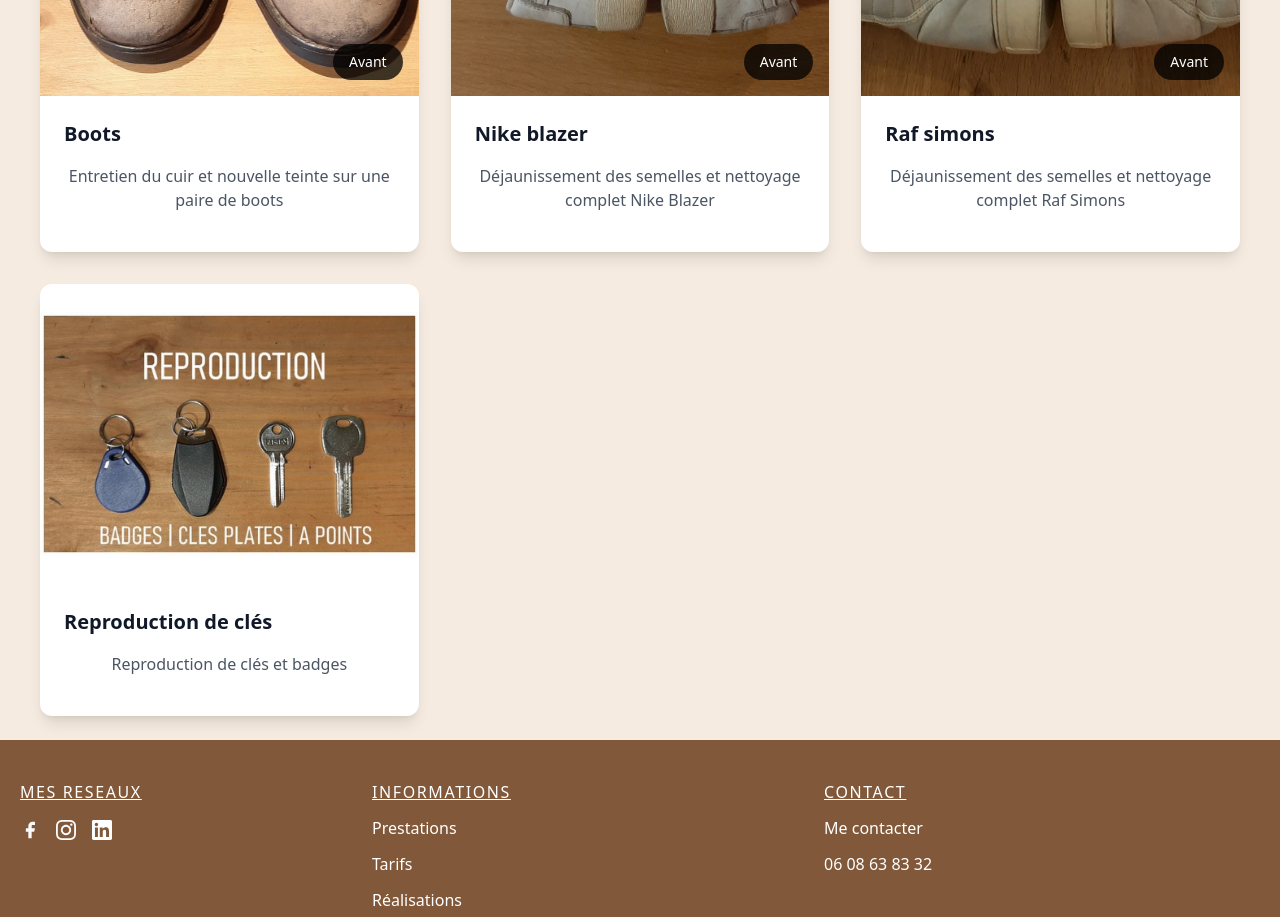
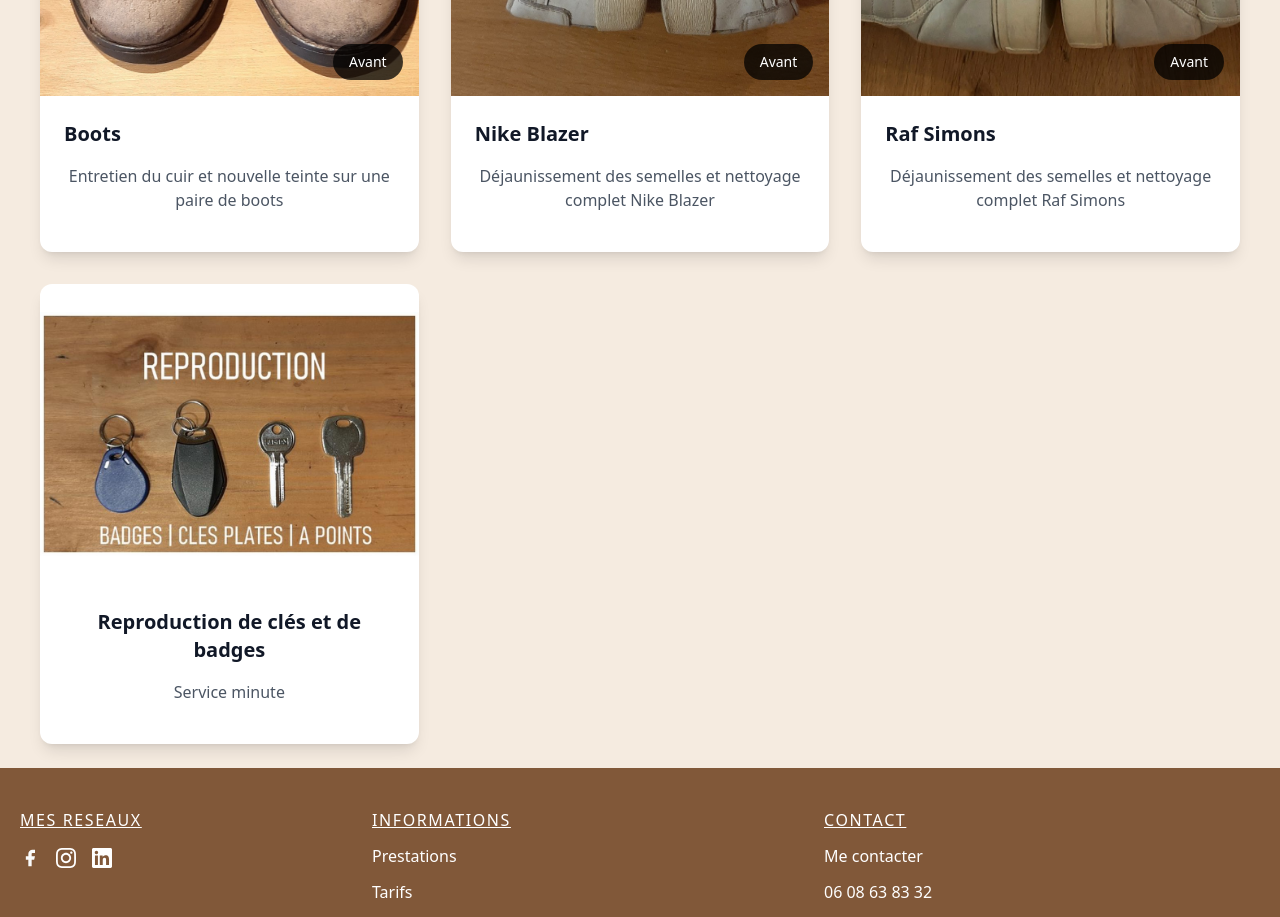
Before and after one commit to Nasquyk/CordonnerieBollee, a Nuxt app: page /realisation in a window 1280 px wide. Shown: the part 940-1857 px from the top of the page. Built offline with nearby package versions, Linux system fonts and the light colour scheme.

Commit message:
mise a jour

```diff
--- a/pages/index.vue
+++ b/pages/index.vue
@@ -118,7 +118,7 @@
               </p>
               <p>
                 <strong>Adresse :</strong><br />
-                59 bis avenue Bollée, 72 000 Le Mans
+                59 Bis Avenue Bollée, 72 000 Le Mans
               </p>
             </div>
           </div>
--- a/pages/mentionlegale.vue
+++ b/pages/mentionlegale.vue
@@ -63,7 +63,7 @@ export default {
             <div class="space-y-4">
               <p>Tous les contenus (textes, images, logos, etc.) présents sur ce site sont la propriété exclusive de <strong>Le Cordonnier Moderne</strong>, sauf mention contraire. Toute reproduction ou utilisation sans autorisation est interdite.</p>
               <p>Le site a été construit en utilisant les technologies suivantes : NuxtJS et TailwindCSS.</p>
-              <p >Le site a été réalisé par <a href="https://portfolio-nuxt-js.vercel.app/" class="text-blue-600 hover:text-blue-800" target="_blank"> Victorien Corbel </a>.</p>
+              <p >Le site a été réalisé par <a href="https://portfolio-nuxt-js.vercel.app/" class="text-blue-600 hover:text-blue-800" target="_blank"> Victorien Corbel</a>.</p>
             </div>
           `
         },
--- a/pages/prestation.vue
+++ b/pages/prestation.vue
@@ -1,5 +1,5 @@
 <template>
-  <div class="bg-cream-50 py-20">
+  <div class=" py-20">
     <div class="max-w-3xl mx-auto">
       <h2
         ref="titleRef"
--- a/pages/realisation.vue
+++ b/pages/realisation.vue
@@ -102,7 +102,7 @@ export default {
           showBefore: false
         },
         {
-          title:'Nike blazer',
+          title:'Nike Blazer',
           description: 'Déjaunissement des semelles et nettoyage complet Nike Blazer',
           beforeImage: '/img/nike 1.jpg',
           afterImage: '/img/nike 2.jpg',
@@ -110,7 +110,7 @@ export default {
           showBefore: false
         },
         {
-          title:'Raf simons',
+          title:'Raf Simons',
           description: 'Déjaunissement des semelles et nettoyage complet Raf Simons',
           beforeImage: '/img/Raf 2.jpg',
           afterImage: '/img/Raf 1.jpg',
@@ -118,8 +118,8 @@ export default {
           showBefore: false
         },
         {
-          title: 'Reproduction de clés',
-          description: 'Reproduction de clés et badges',
+          title: 'Reproduction de clés et de badges',
+          description: ' Service minute',
           beforeImage: '/img/Reproduction_resized.jpg',
           afterImage: '/img/Reproduction_resized.jpg',
           category: 'Reproduction de clés',
```
